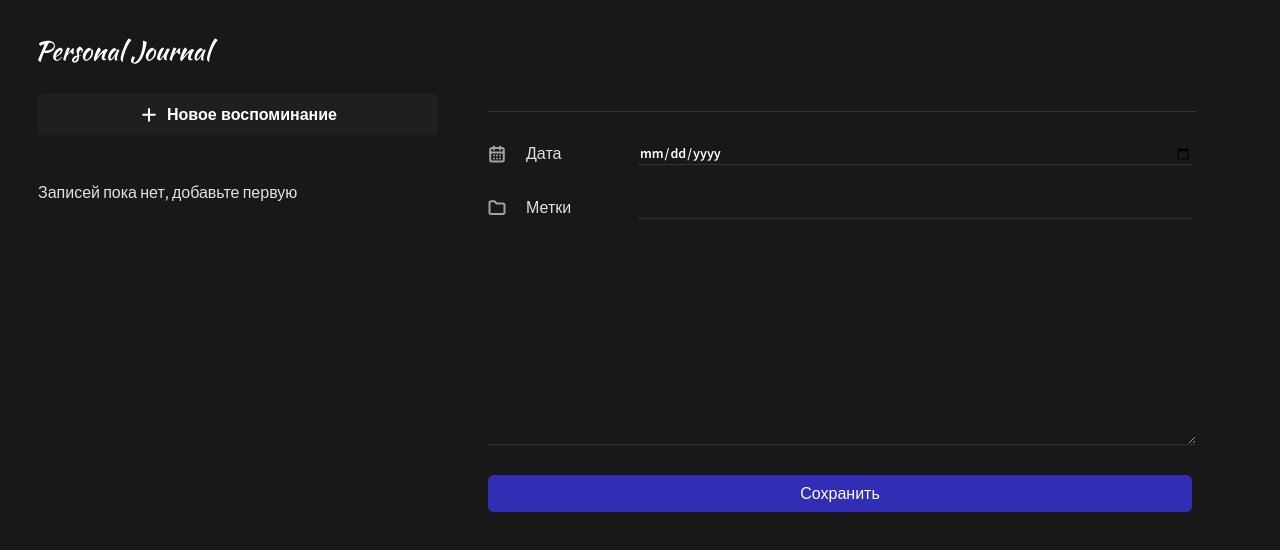
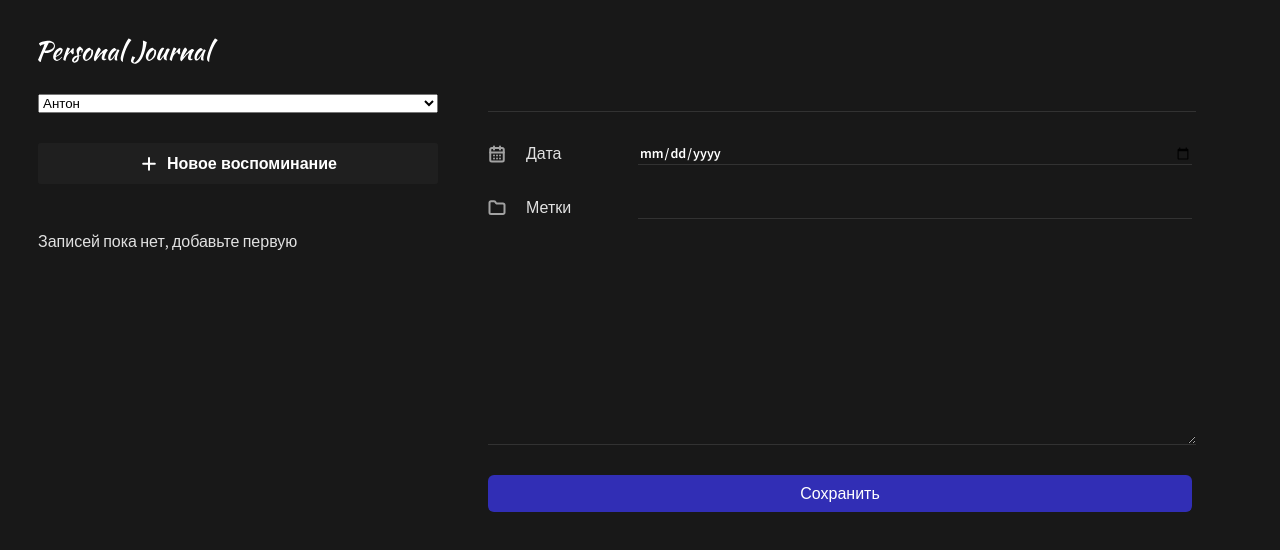
Before and after one commit to AhmedToldiev/Personal-Journal, a React (Vite) app: page / in a window 1280 px wide. Shown: the top 550 px of the page. Built offline with nearby package versions, Linux system fonts and the light colour scheme.

Commit message:
добавил реализацию через useContext

```diff
--- a/src/App.jsx
+++ b/src/App.jsx
@@ -6,6 +6,7 @@
 import LeftPanel from './components/layouts/LeftPanel/LeftPanel'
 import JournalForm from './components/JournalForm/JournalForm'
 import useLocalStorage from './hooks/use-localstorage.hook'
+import { UserContextProvider } from './context/user.context'
 
 function mapItems(items) {
 	if (!items) {
@@ -23,8 +24,7 @@
 		setItems([
 			...mapItems(items),
 			{
-				post: item.post,
-				title: item.title,
+				...item,
 				date: new Date(item.date),
 				id: items.length > 0 ? Math.max(...items.map(i => i.id)) + 1 : 1,
 			},
@@ -32,6 +32,7 @@
 	}
 
 	return (
+		<UserContextProvider>
 			<div className='app'>
 				<LeftPanel>
 					<Header />
@@ -42,6 +43,7 @@
 					<JournalForm onSubmit={addItem} />
 				</Body>
 			</div>
+		</UserContextProvider>
 	)
 }
 
--- a/src/components/Header/Header.jsx
+++ b/src/components/Header/Header.jsx
@@ -1,8 +1,12 @@
-import styles from './Header.module.css';
+import SelectUser from '../SelectUser/SelectUser'
+import styles from './Header.module.css'
 
 function Header() {
 	return (
-		<img className={styles.logo} src="/logo.svg" alt="Логотип журнала" />
-	);
+		<>
+			<img className={styles.logo} src='/logo.svg' alt='Логотип журнала' />
+			<SelectUser />
+		</>
+	)
 }
-export default Header;
+export default Header
--- a/src/components/JournalForm/JournalForm.jsx
+++ b/src/components/JournalForm/JournalForm.jsx
@@ -1,9 +1,10 @@
 import styles from './JournalForm.module.css'
-import { useEffect, useReducer, useRef } from 'react'
+import { useContext, useEffect, useReducer, useRef } from 'react'
 import Button from '../Button/Button'
 import classNames from 'classnames'
 import { formReducer, INITIAL_STATE } from './JournalForm.state'
 import Input from '../Input/Input'
+import { UserContext } from '../../context/user.context'
 
 function JournalForm({ onSubmit }) {
 	const [formState, dispatchForm] = useReducer(formReducer, INITIAL_STATE)
@@ -11,6 +12,7 @@
 	const titleRef = useRef()
 	const dateRef = useRef()
 	const postRef = useRef()
+	const { userId } = useContext(UserContext)
 
 	const focusError = isValid => {
 		switch (true) {
@@ -43,6 +45,10 @@
 			dispatchForm({ type: 'CLEAR' })
 		}
 	}, [isFormReadyToSubmit, values, onSubmit])
+
+	useEffect(() => {
+		dispatchForm({ type: 'SET_VALUE', payload: { userId } })
+	}, [userId])
 
 	const onChange = e => {
 		dispatchForm({
--- a/src/components/JournalItem/JournalItem.jsx
+++ b/src/components/JournalItem/JournalItem.jsx
@@ -1,13 +1,13 @@
 import './JournalItem.css'
 
-function JournalItem({ title, text, date }) {
+function JournalItem({ title, post, date }) {
 	const formattedDate = new Intl.DateTimeFormat('ru-RU').format(date)
 	return (
 		<>
 			<h2 className='journal-item__header'>{title}</h2>
 			<h2 className='journal-item__body'>
 				<div className='journal-item__date'>{formattedDate}</div>
-				<div className='journal-item__text'>{text}</div>
+				<div className='journal-item__text'>{post}</div>
 			</h2>
 		</>
 	)
--- a/src/components/JournalList/JournalList.jsx
+++ b/src/components/JournalList/JournalList.jsx
@@ -1,7 +1,10 @@
+import { useContext } from 'react'
 import CardButton from '../CardButton/CardButton'
 import JournalItem from '../JournalItem/JournalItem'
 import './JournalList.css'
+import { UserContext } from '../../context/user.context'
 function JournalList({ items }) {
+	const { userId } = useContext(UserContext)
 	if (items.length === 0) {
 		return <p>Записей пока нет, добавьте первую</p>
 	}
@@ -11,16 +14,19 @@
 		} else {
 			return -1
 		}
-	};
-		return (
-			<>
-				{items.sort(sortItems).map(el => (
+	}
+	return (
+		<>
+			{items
+				.filter(el => el.userId === userId)
+				.sort(sortItems)
+				.map(el => (
 					<CardButton key={el.id}>
-						<JournalItem title={el.title} text={el.text} date={el.date} />
+						<JournalItem title={el.title} post={el.post} date={el.date} />
 					</CardButton>
 				))}
-			</>
-		)
-	}
+		</>
+	)
+}
 
 export default JournalList
--- /dev/null
+++ b/src/components/SelectUser/SelectUser.jsx
@@ -0,0 +1,19 @@
+import React, { useContext } from 'react'
+import { UserContext } from '../../context/user.context'
+
+function SelectUser() {
+	const { userId, setUserId } = useContext(UserContext)
+
+	const changeUser = e => {
+		Number(setUserId(e.target.value))
+	}
+
+	return (
+		<select name='user' id='user' value={userId} onChange={changeUser}>
+			<option value='1'>Антон</option>
+			<option value='2'>Вася</option>
+		</select>
+	)
+}
+
+export default SelectUser
--- /dev/null
+++ b/src/context/user.context.jsx
@@ -0,0 +1,15 @@
+import { createContext, useState } from 'react'
+
+export const UserContext = createContext({
+	userId: 1,
+})
+
+export const UserContextProvider = ({ children }) => {
+	const [userId, setUserId] = useState(1)
+
+	return (
+		<UserContext.Provider value={{ userId, setUserId }}>
+			{children}
+		</UserContext.Provider>
+	)
+}
--- a/src/hooks/use-localstorage.hook.js
+++ b/src/hooks/use-localstorage.hook.js
@@ -11,7 +11,7 @@
 	}, [])
 
 	const saveData = newData => {
-		localStorage.setItem('key', JSON.stringify(newData))
+		localStorage.setItem('data', JSON.stringify(newData))
 		setData(newData)
 	}
 	return [data, saveData]
```
Lines whose indentation alone changed are shown as unchanged.
